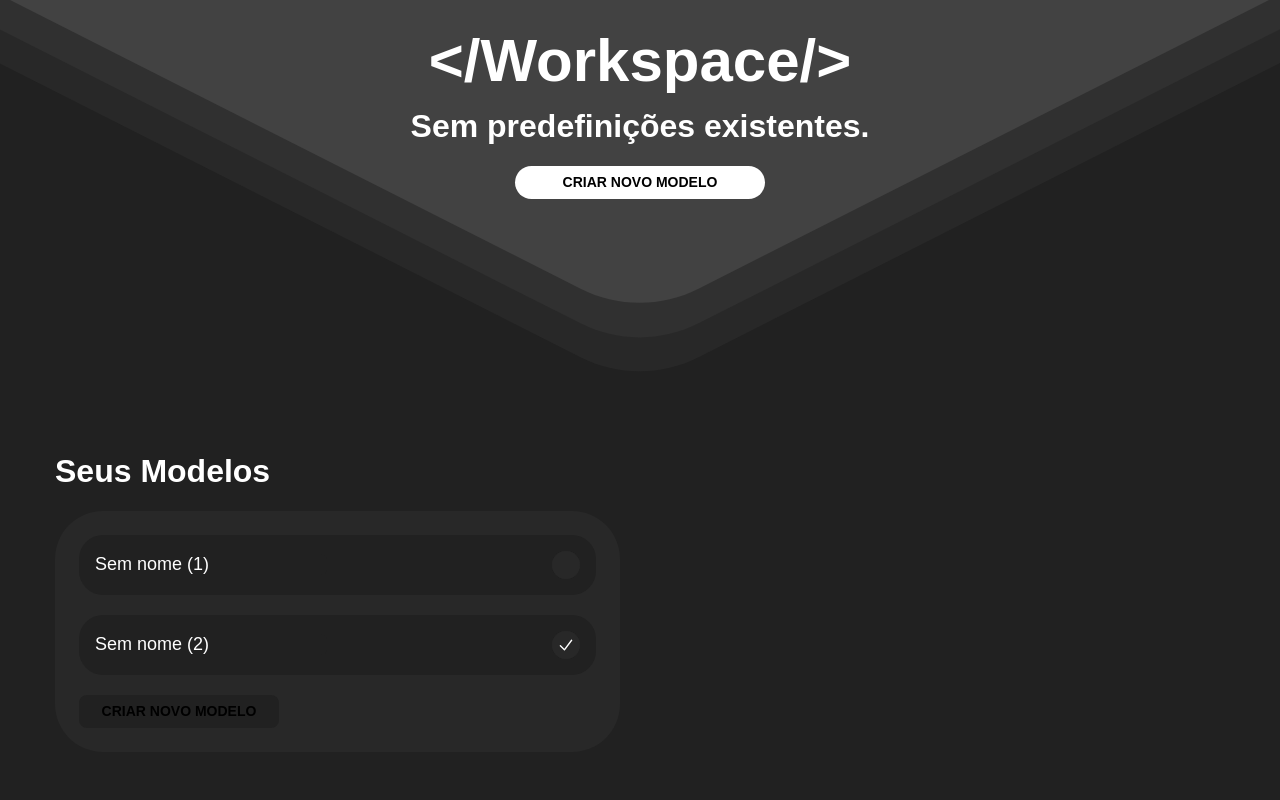
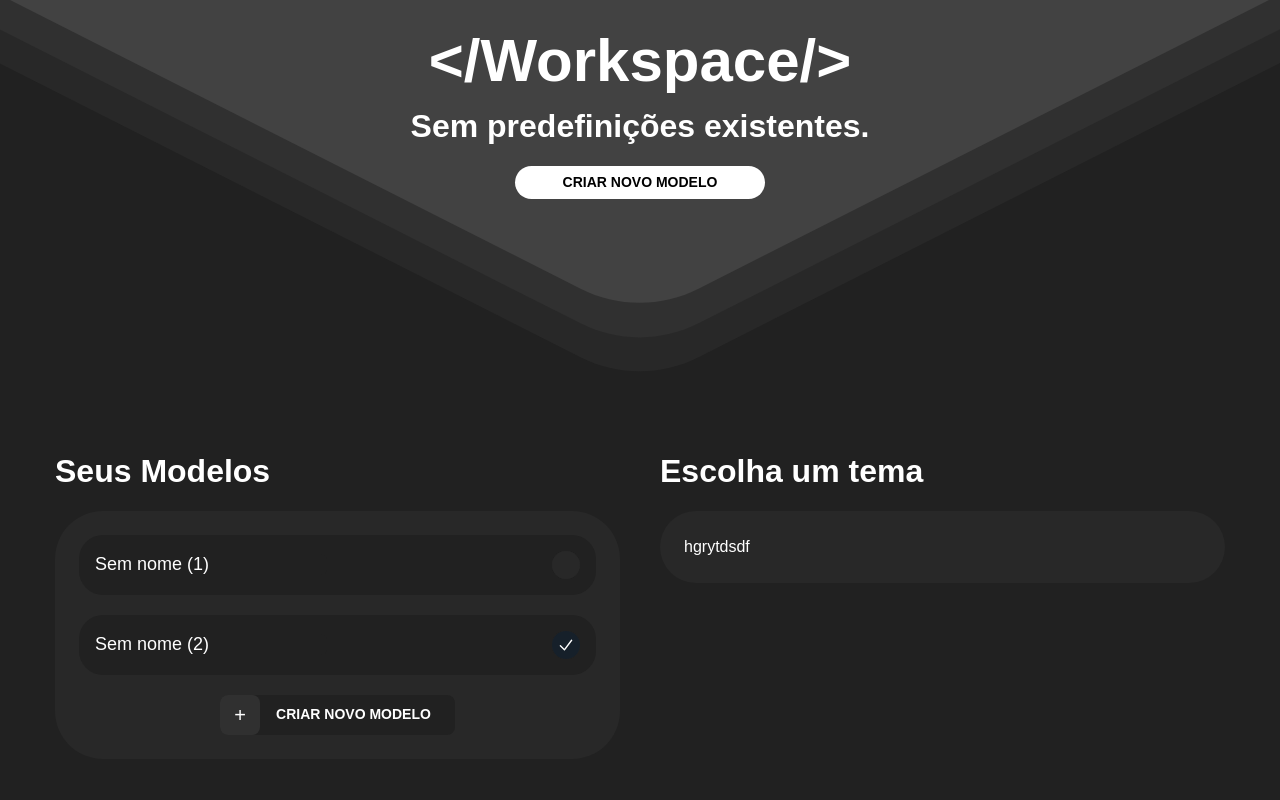
Before and after one commit to gabrielrobrigues/tweetify-labs, a React (Create React App) app: page /workspace in a window 1280 px wide. Shown: the top 800 px of the page. Built offline with nearby package versions, Linux system fonts and the light colour scheme.

Commit message:
update workspace

```diff
--- a/src/components/Buttons/AddNewButton.jsx
+++ b/src/components/Buttons/AddNewButton.jsx
@@ -4,18 +4,17 @@ export default function AddNewButton({ text, marginY, width, height, onClick })
   return (
     <button
       style={{
-        width: width ? `${width}px` : "100%",
         marginTop: marginY ? `${marginY}px` : "0",
         marginBottom: marginY ? `${marginY}px` : "0",
       }}
-      className="group transition-all ease-in-out duration-300 hover:-translate-y-[2px] uppercase bg-[#212121] rounded-lg text-black"
+      className="flex items-center group transition-all ease-in-out duration-300 hover:-translate-y-[2px] w-fit h-10 uppercase bg-[#212121] rounded-lg text-black"
       onClick={onClick}
     >
-      <p className="relative flex items-center justify-center font-semibold text-black py-1.5 transition-all ease-in-out duration-300">
+      <div className="flex justify-center items-center w-10 h-10 rounded-lg bg-[#303030]">
+        <span className="text-white text-xl">+</span>
+      </div>
+      <p className="relative flex items-center justify-center font-semibold text-white px-4 pr-6 py-1.5">
         {text}
-        <div className="w-0 transition-all ease-in-out duration-300 group-hover:w-3">
-          <HiArrowRight className="opacity-0 min-w-3 transition-all ease-in-out duration-300 group-hover:opacity-100 group-hover:ml-3" />
-        </div>
       </p>
     </button>
   );
--- a/src/pages/workspace/workspace.jsx
+++ b/src/pages/workspace/workspace.jsx
@@ -69,7 +69,7 @@ export default function WorkspacePage() {
                       <button onClick={handleChangeModelActive} name={model.id} key={model.id} className="flex justify-between items-center w-full gap-x-4 p-4 rounded-[1.5rem] bg-[#212121]">
                         <UniqueModelInput placeholder="Nome do modelo" type='text' name={model.id} onChange={handleChangeModelName} value={model.name} />
                         <div className="flex justify-center items-center rounded-full min-w-7 min-h-7 bg-[#282828]">
-                          <span className="flex items-center justify-center transition-all duration-300 min-w-7 min-h-7 rounded-full bg-[#282828] overflow-hidden">
+                          <span className={`flex items-center justify-center transition-all duration-300 min-w-7 min-h-7 rounded-full overflow-hidden ${model.select ? "bg-[#16202A]" : "bg-[#282828]"}`}>
                             <HiMiniCheck
                               className={`transition-all text-lg ease-in-out duration-300 ${!model.select &&
                                 "opacity-0 translate-y-6"
@@ -79,7 +79,17 @@ export default function WorkspacePage() {
                         </div>
                       </button>
                     ))}
-                  <AddNewButton text="Criar novo modelo" width={200} />
+                    <div className="flex justify-center items-center w-full">
+                  <AddNewButton text="Criar novo modelo" />
+                  </div>
+                  </div>
+                </div>
+              </div>
+              <div className="flex flex-col gap-y-5">
+                <h2>Escolha um tema</h2>
+                <div className="w-full p-6 rounded-[3rem] bg-[#282828]">
+                  <div className="flex flex-col gap-y-5">
+                    hgrytdsdf
                   </div>
                 </div>
               </div>
```
